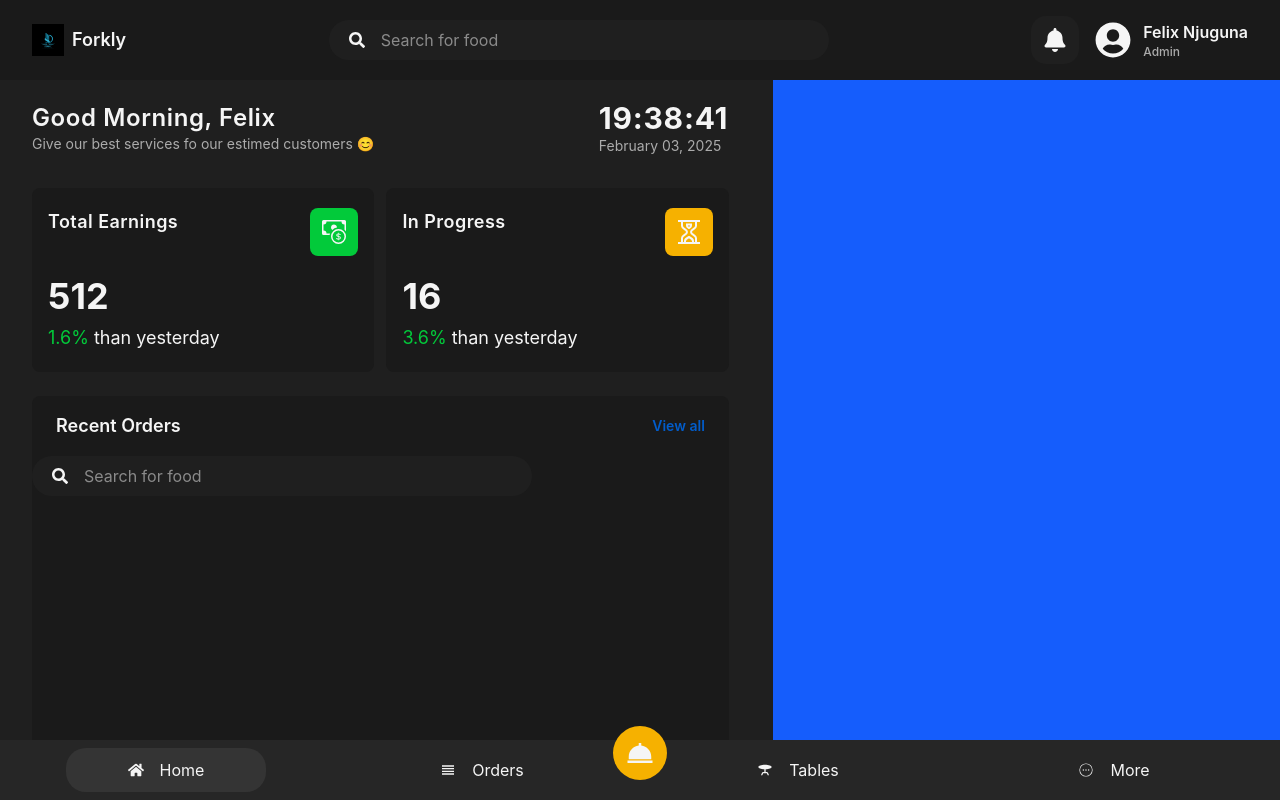
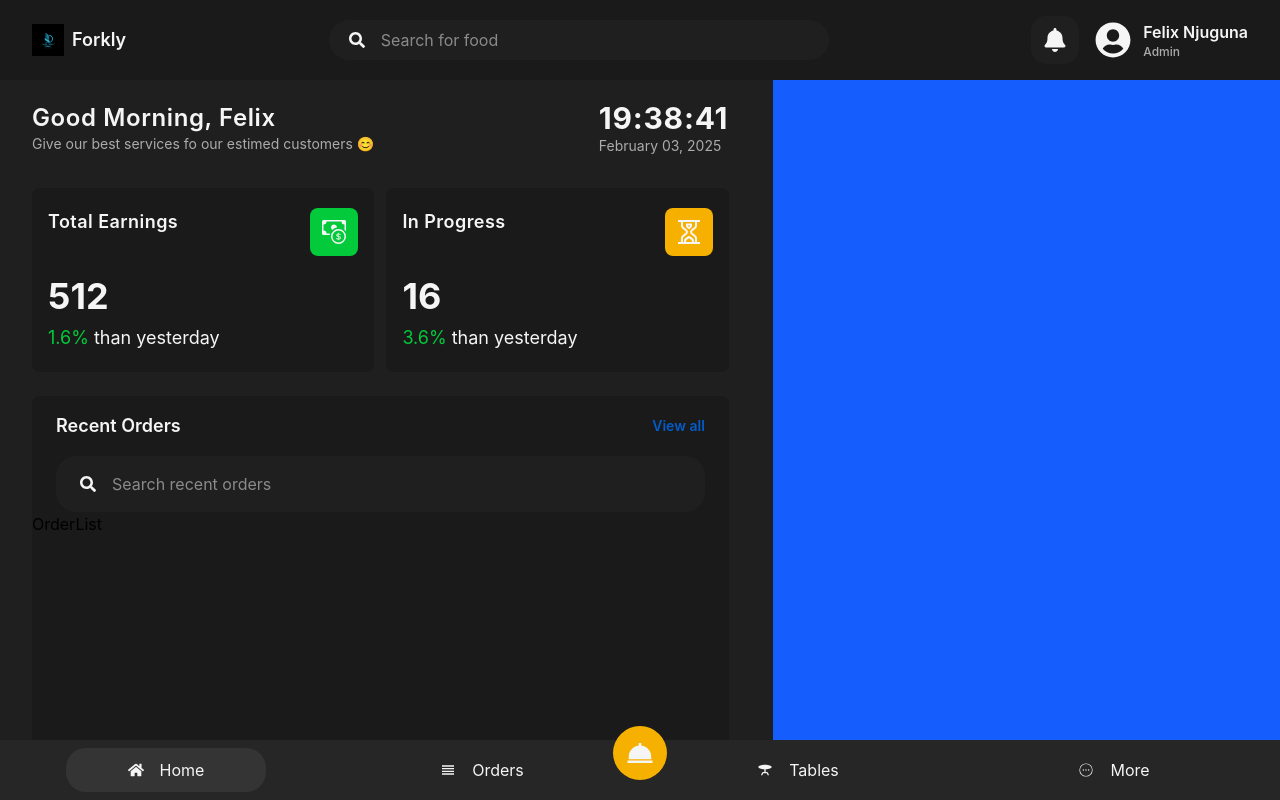
Before and after one commit to FlxBot001/pos_system, a React (Vite) app: page / in a window 1280 px wide. Built offline with nearby package versions, Linux system fonts and the light colour scheme.

Commit message:
Created OrderList nd updated Recent orders UI

```diff
--- /dev/null
+++ b/src/components/home/OrderList.jsx
@@ -0,0 +1,9 @@
+import React from 'react'
+
+const OrderList = () => {
+  return (
+    <div>OrderList</div>
+  )
+}
+
+export default OrderList
--- a/src/components/home/RecentOrders.jsx
+++ b/src/components/home/RecentOrders.jsx
@@ -1,5 +1,6 @@
 import React from 'react'
 import { FaSearch } from 'react-icons/fa'
+import OrderList from './OrderList'
 
 const RecentOrders = () => {
     return (
@@ -15,14 +16,17 @@ const RecentOrders = () => {
                 </div>
 
                 {/* SEARCH */}
-                <div className="flex items-center gap-4 bg-[#1f1f1f] rounded-[20px] px-5 py-2 w-[500px]">
+                <div className="flex items-center gap-4 bg-[#1f1f1f] rounded-[20px] px-6 py-4 mx-6">
                     <FaSearch className="text-[#f5f5f5]" />
                     <input
                         type="text"
-                        placeholder="Search for food"
+                        placeholder="Search recent orders"
                         className="bg-[#1f1f1f] outline-none text-[#f5f5f5]"
                     />
                 </div>
+
+                {/* Order List */}
+                <OrderList />
             </div>
         </div>
     )
```
